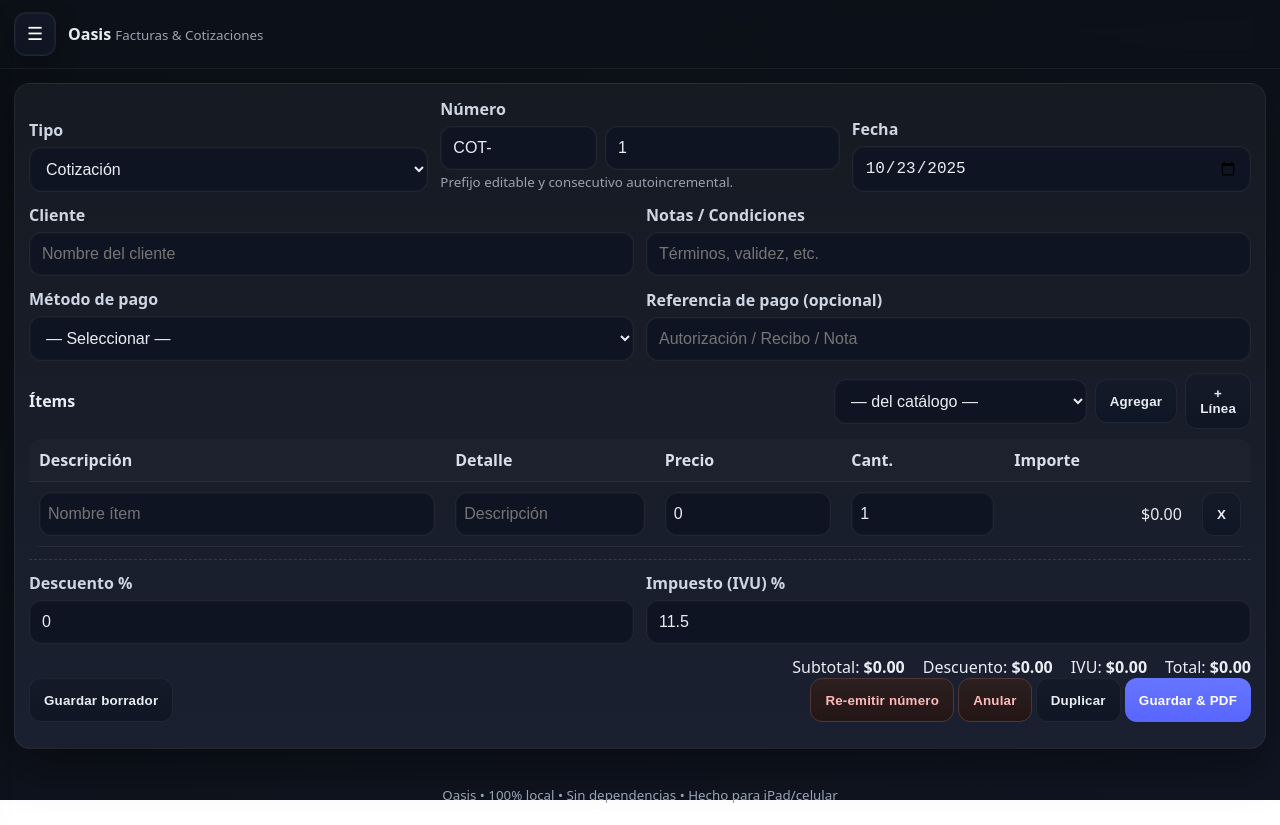
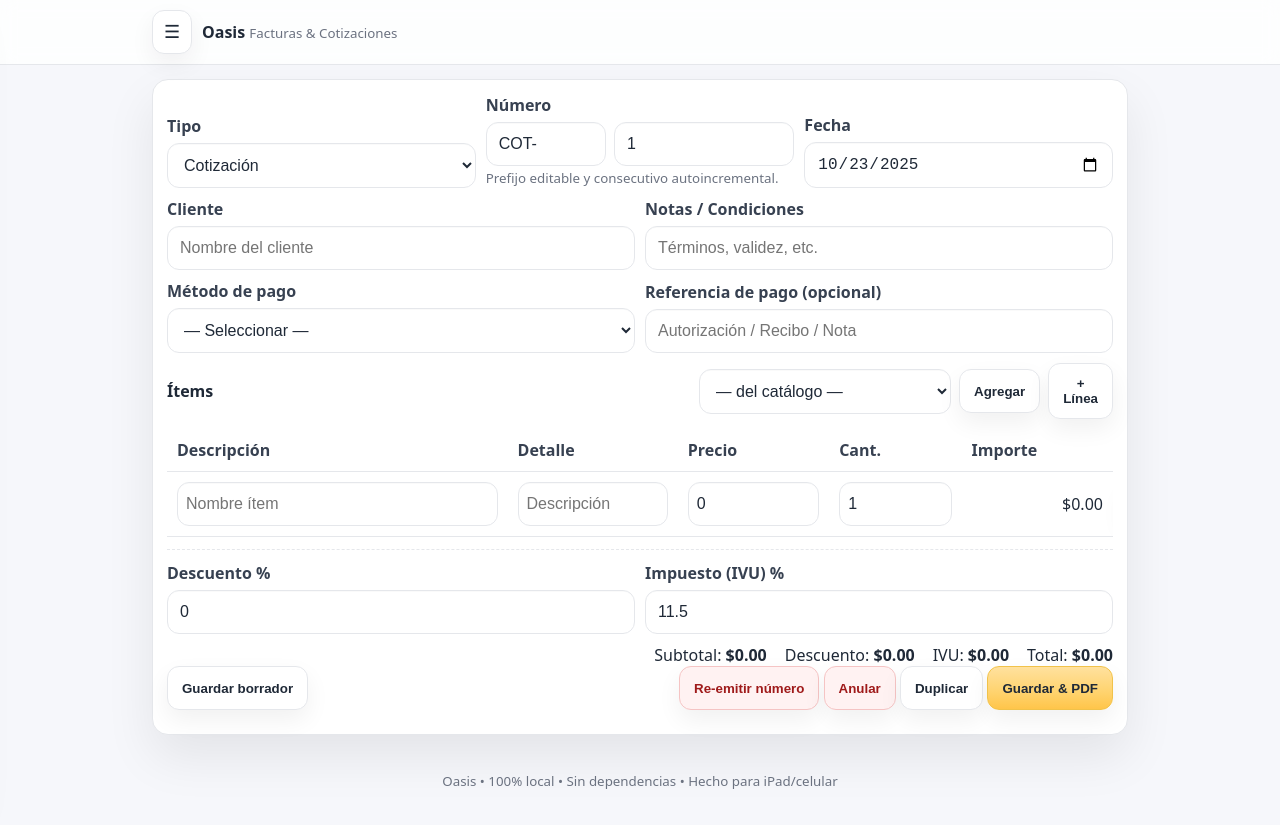
Before and after one commit to eliezelapolinaris2017-lab/FACTURAYCOTIZA, a plain HTML site: page index.html in a window 1280 px wide. Both pictures are taken after typing "Sample123", "Sample123" into the empty fields and a click on the button "Crear PIN". Drawn offline with Linux system fonts and the light colour scheme.

Commit message:
Change theme to light with golden accents
Updated the color scheme from dark to light with golden accents, modified various CSS variables, and adjusted styles for buttons, panels, and layout elements.

```diff
--- a/styles.css
+++ b/styles.css
@@ -1,161 +1,185 @@
-/* Modo oscuro elegante — mobile-first */
+/* Tema claro con acento dorado. Mobile-first. */
 :root{
-  --bg: #0c0f14;
-  --bg-grad-1: #0c0f14;
-  --bg-grad-2: #101522;
-  --panel: #161a22;
-  --panel-2: #1a2030;
-  --text: #e9edf3;
-  --muted: #9aa3b2;
-  --accent: #6b7cff;
-  --accent-2: #88a0ff;
-  --warn: #ffb300;
-  --border: #262b36;
-  --shadow: 0 20px 40px rgba(0,0,0,.35);
+  --bg: #f6f7fb;
+  --panel: #ffffff;
+  --text: #1f2937;
+  --muted: #6b7280;
+  --accent: #d4a62b;       /* dorado */
+  --accent-strong: #b68807;/* dorado fuerte */
+  --warn: #b91c1c;
+  --border: #e5e7eb;
+  --ring: rgba(212,166,43,.35);
 
-  /* Drawer (claro elegante) */
-  --drawer-bg:#fbfbfe;
-  --drawer-text:#172033;
+  /* Drawer */
+  --drawer-bg:#ffffff;
+  --drawer-text:#111827;
   --drawer-muted:#6b7280;
-  --drawer-active-bg:#eef2ff;
-  --drawer-active-text:#4f46e5;
+  --drawer-active-bg:#fff7e0;
+  --drawer-active-text:#a77800;
+
+  --shadow: 0 22px 50px rgba(0,0,0,.08);
+  --shadow-soft: 0 10px 24px rgba(0,0,0,.06);
 }
 
-*{box-sizing:border-box; -webkit-tap-highlight-color:transparent;}
-html,body{margin:0;padding:0; color:var(--text); font-family: ui-sans-serif, system-ui, -apple-system, "Segoe UI", Roboto, Inter, Arial, sans-serif; background:
-  linear-gradient(160deg, var(--bg-grad-1), var(--bg-grad-2)) fixed;}
+*{ box-sizing:border-box; -webkit-tap-highlight-color:transparent; }
+html, body{ margin:0; padding:0; background:var(--bg); color:var(--text); font-family: system-ui, -apple-system, "Segoe UI", Roboto, Inter, Arial, sans-serif; }
+img{ max-width:100%; height:auto; }
+
+/* Contenedor centrado para que nada se salga del borde */
+.container{ width:100%; max-width:1000px; margin:0 auto; padding:0 12px; }
 
 .topbar{
   position:sticky; top:0; z-index:20;
-  display:flex; align-items:center; justify-content:space-between;
-  padding:12px 14px;
-  border-bottom:1px solid rgba(255,255,255,.06);
-  background: rgba(14,18,26,.7); backdrop-filter: blur(10px);
+  background: rgba(255,255,255,.8); backdrop-filter: blur(8px);
+  border-bottom:1px solid var(--border);
+  padding:10px 0;
+}
+.brand{ display:flex; gap:10px; align-items:center; }
+#brandLogo{ width:32px; height:32px; object-fit:contain; background:#fff; border-radius:6px; display:none; box-shadow: var(--shadow-soft); }
+.brand small{ color:var(--muted); }
+
+/* Botones */
+.icon-btn{
+  background:#fff; border:1px solid var(--border); color:var(--text);
+  width:40px; height:40px; border-radius:12px; font-size:18px; display:grid; place-items:center;
+  box-shadow: var(--shadow-soft);
+}
+.btn{
+  padding:12px 14px; border-radius:12px; border:1px solid var(--border);
+  background:#ffffff; color:var(--text); font-weight:700;
+  box-shadow: var(--shadow-soft);
+}
+.btn.primary{
+  background: linear-gradient(180deg, #ffe19e, #ffd36e 60%, #ffc54a);
+  border: 1px solid #f1c24a;
+}
+.btn.primary:hover{ filter: brightness(0.98); }
+.btn.warn{ background:#fff2f2; border-color:#f5c4c4; color:#9f1a1a; }
+.btn:active{ transform: translateY(1px); }
+
+/* Paneles y layout */
+.panel{
+  margin:14px 0; padding:14px; background:var(--panel);
+  border:1px solid var(--border); border-radius:16px; box-shadow: var(--shadow);
+}
+.row{ display:flex; gap:10px; flex-wrap:wrap; align-items:flex-end; margin-bottom:10px; }
+.col{ flex:1 1 240px; min-width: 240px; }
+.inline{ display:flex; gap:8px; align-items:center; }
+.stack{ display:flex; flex-direction:column; gap:8px; }
+.right{ text-align:right; }
+.w-40{ width:40%; }
+.w-60{ width:60%; }
+.scroll-x{ overflow-x:auto; }
+
+/* Inputs */
+input, select{
+  width:100%; padding:12px 12px; border-radius:12px; border:1px solid var(--border);
+  background:#fff; color:var(--text); font-size:16px; outline:none;
+  box-shadow: inset 0 1px 0 rgba(0,0,0,.02);
+}
+input:focus, select:focus{
+  border-color: var(--accent);
+  box-shadow: 0 0 0 4px var(--ring);
+}
+label{ display:block; margin-bottom:6px; color:#374151; font-weight:700; }
+.hint{ color:var(--muted); }
+
+/* Tablas */
+.table{ width:100%; border-collapse: collapse; table-layout: fixed; }
+.table th, .table td{
+  border-bottom:1px solid var(--border); padding:10px; vertical-align:middle;
+  word-break: break-word; overflow-wrap: anywhere;
+}
+.table th{ text-align:left; color:#374151; font-weight:800; }
+.table td.right{ text-align:right; }
+.table tr:hover td{ background:#fafafa; }
+
+/* Ítems */
+.lines-header{ display:flex; align-items:center; justify-content:space-between; margin:10px 0; }
+.lines .table input{ padding:8px; }
+
+/* Totales */
+.totals{ border-top:1px dashed var(--border); margin-top:12px; padding-top:12px; }
+.sumas{ display:flex; justify-content:flex-end; gap:18px; margin-top:8px; flex-wrap:wrap; }
+.sumas strong{ font-variant-numeric: tabular-nums; }
+
+/* Footer */
+.footer{ padding:20px 0; text-align:center; color:var(--muted); }
+
+/* Overlay Auth */
+.overlay{
+  position: fixed; inset:0; display:flex; align-items:center; justify-content:center;
+  background: rgba(0,0,0,0.45); z-index:9999;
+}
+.overlay .card{
+  width:min(520px,92vw); background:var(--panel); border:1px solid var(--border);
+  border-radius:16px; padding:20px; box-shadow: var(--shadow);
+}
+.hidden{ display:none !important; }
+
+/* Logo preview */
+.logoPreview{ display:flex; align-items:center; gap:12px; margin-top:8px; }
+.logoPreview img{ width:88px; height:88px; object-fit:contain; background:#fff; border-radius:10px; border:1px solid var(--border); }
+
+/* Tabs */
+.tab{ display:none; }
+.tab.active{ display:block; }
+
+/* Drawer */
+.drawer-overlay{
+  position: fixed; inset:0; background: rgba(0,0,0,.35); opacity:0; pointer-events:none; transition:opacity .25s ease; z-index: 40;
+}
+.drawer{
+  position: fixed; top:0; left:0; height:100%; width:min(86vw, 360px);
+  background: var(--drawer-bg); color: var(--drawer-text);
+  box-shadow: var(--shadow);
+  transform: translateX(-110%); transition: transform .25s ease; z-index: 50; display:flex; flex-direction:column;
+}
+.drawer.open{ transform: translateX(0); }
+.drawer-overlay.open{ opacity:1; pointer-events:auto; }
+
+.drawer-header{ display:flex; align-items:center; justify-content:space-between; padding:18px 16px; }
+.drawer-brand{ display:flex; align-items:center; gap:12px; }
+#drawerLogo{ width:36px; height:36px; object-fit:contain; border-radius:8px; background:#fff; display:none; border:1px solid var(--border); }
+.drawer-title strong{ font-size:18px; }
+#btnDrawerClose{ background:#fff8e5; color:#8b6400; border:1px solid #f6e4b0; width:36px; height:36px; border-radius:10px; }
+
+.drawer-nav{ padding:8px; display:flex; flex-direction:column; gap:6px; }
+.drawer-item{
+  display:flex; align-items:center; gap:12px; width:100%;
+  background:transparent; border:none; text-align:left; padding:12px; border-radius:14px;
+  color:var(--drawer-text); font-weight:800; font-size:16px;
+}
+.drawer-item .ico{ width:22px; height:22px; display:grid; place-items:center; }
+.drawer-item .ico svg{ width:22px; height:22px; fill:#9aa3af; }
+.drawer-item.active{ background: var(--drawer-active-bg); color: var(--drawer-active-text); }
+.drawer-item.active .ico svg{ fill: var(--drawer-active-text); }
+.drawer-item:active{ transform: translateY(1px); }
+
+.drawer-footer{ margin-top:auto; padding:16px; color: var(--drawer-muted); }
+
+/* Botón flotante PWA */
+.pwa-home{
+  position: fixed; left: 12px; bottom: 16px; z-index: 60; display: none;
+  border: 1px solid var(--border); border-radius: 999px; padding: 12px 14px; font-size: 18px;
+  background: #fff; color: #92400e; box-shadow: var(--shadow);
 }
 
-.brand{display:flex; gap:12px; align-items:center;}
-#brandLogo{width:34px;height:34px;object-fit:contain;background:#fff;border-radius:8px;display:none;}
-.brand small{color:var(--muted);}
-
-.icon-btn{
-  background: linear-gradient(180deg,#121826,#0e1420);
-  border:1px solid rgba(255,255,255,.06);
-  color:#fff; width:42px;height:42px;border-radius:12px;font-size:18px;display:grid;place-items:center;
-  box-shadow: 0 8px 24px rgba(0,0,0,.25), inset 0 0 0 1px rgba(255,255,255,.04);
-}
-.icon-btn:active{transform:translateY(1px);}
-
-.btn{padding:12px 14px;border-radius:12px;border:1px solid rgba(255,255,255,.06);
-  background:linear-gradient(180deg,#141a28,#101724); color:#e9edf3; font-weight:700; letter-spacing:.2px;}
-.btn.primary{background:linear-gradient(180deg,#6776ff,#5865ff); border:none; color:white;}
-.btn.warn{background:linear-gradient(180deg,#2b1f1f,#251616); border-color:#523535; color:#ffb9b9;}
-.btn:active{transform:translateY(1px);}
-
-.panel{
-  margin:14px; padding:14px;
-  background: linear-gradient(180deg, var(--panel), var(--panel-2));
-  border: 1px solid rgba(255,255,255,.06);
-  border-radius:16px; box-shadow: var(--shadow);
+/* Print styles */
+@media print{
+  body{ background:#fff; color:#000; }
+  .no-print, .no-print *{ display:none !important; height:0 !important; }
+  @page{ size:auto; margin:12mm; }
+  .p-head{ display:flex; align-items:flex-start; justify-content:space-between; gap:10px; margin-bottom:10px; }
+  .p-head img{ width:96px; height:96px; object-fit:contain; }
+  .p-title{ font-size:22px; font-weight:800; margin: 6px 0 10px; }
+  .p-table{ width:100%; border-collapse: collapse; font-size:12px; table-layout:fixed; }
+  .p-table th, .p-table td{ border:1px solid #ccc; padding:6px; word-break: break-word; overflow-wrap: anywhere; }
+  .p-totals{ margin-top:10px; display:flex; justify-content:flex-end; }
+  .p-totals table{ border-collapse: collapse; }
+  .p-totals td{ padding:4px 8px; border:1px solid #ccc; }
 }
 
-.row{display:flex;gap:12px;flex-wrap:wrap;align-items:flex-end;margin-bottom:12px;}
-.col{flex:1 1 240px;min-width:240px;}
-.inline{display:flex;gap:8px;align-items:center;}
-.stack{display:flex;flex-direction:column;gap:8px;}
-
-input,select{
-  width:100%; padding:12px 12px; border-radius:12px; border:1px solid rgba(255,255,255,.08);
-  background:#0f1422; color:#e9edf3; font-size:16px; outline:none;
-  box-shadow: inset 0 0 0 1px rgba(255,255,255,.02);
-}
-input:focus,select:focus{border-color:var(--accent); box-shadow:0 0 0 3px rgba(104,125,255,.25);}
-
-label{display:block;margin-bottom:6px;color:#ced6e3;font-weight:700;}
-.hint{color:var(--muted);}
-
-.table{width:100%; border-collapse:collapse; border-radius:12px; overflow:hidden;}
-.table th, .table td{border-bottom:1px solid rgba(255,255,255,.06); padding:10px; vertical-align:middle;}
-.table th{ text-align:left; color:#d8dfeb; font-weight:800; background:rgba(255,255,255,.02);}
-.table tr:nth-child(even) td{ background: rgba(255,255,255,.02); }
-.table td.right{text-align:right;}
-.table tr:hover td{ background: rgba(255,255,255,.04); }
-
-.sticky-head thead th{ position: sticky; top: 0; backdrop-filter: blur(6px); z-index: 1; }
-
-.lines-header{display:flex;align-items:center;justify-content:space-between;margin:10px 0;}
-.lines .table input{padding:8px;}
-
-.totals{border-top:1px dashed rgba(255,255,255,.12);margin-top:12px;padding-top:12px;}
-.sumas{display:flex;justify-content:flex-end;gap:18px;margin-top:8px;flex-wrap:wrap;}
-.sumas strong{font-variant-numeric:tabular-nums;}
-
-.footer{padding:20px 14px;text-align:center;color:var(--muted);}
-
-.no-print{}
-.right{text-align:right;}
-.w-40{width:40%;}
-.w-60{width:60%;}
-.msg{margin-top:8px;color:var(--muted);}
-
-/* Overlay Auth */
-.overlay{position:fixed;inset:0;display:flex;align-items:center;justify-content:center;background:rgba(0,0,0,.65);z-index:9999;}
-.overlay .card{width:min(520px,92vw);background:linear-gradient(180deg,var(--panel),var(--panel-2));border:1px solid rgba(255,255,255,.08);border-radius:16px;padding:20px;box-shadow:var(--shadow);}
-.hidden{display:none !important;}
-
-/* Logo preview */
-.logoPreview{display:flex;align-items:center;gap:12px;margin-top:8px;}
-.logoPreview img{width:88px;height:88px;object-fit:contain;background:#fff;border-radius:10px;}
-
-/* Tabs */
-.tab{display:none;}
-.tab.active{display:block;}
-
-/* Drawer */
-.drawer-overlay{position:fixed;inset:0;background:rgba(0,0,0,.45);opacity:0;pointer-events:none;transition:opacity .25s ease;z-index:40;}
-.drawer{position:fixed;top:0;left:0;height:100%;width:min(86vw,360px); background:var(--drawer-bg);color:var(--drawer-text);
-  box-shadow:var(--shadow); transform:translateX(-110%); transition:transform .25s ease; z-index:50; display:flex; flex-direction:column; border-right:1px solid #e9e9f3;}
-.drawer.open{transform:translateX(0);}
-.drawer-overlay.open{opacity:1;pointer-events:auto;}
-
-.drawer-header{display:flex;align-items:center;justify-content:space-between;padding:18px 16px;}
-.drawer-brand{display:flex;align-items:center;gap:12px;}
-#drawerLogo{width:36px;height:36px;object-fit:contain;border-radius:8px;background:#fff;display:none;}
-.drawer-title strong{font-size:18px;}
-#btnDrawerClose{background:#eef2ff;color:#4f46e5;border:none;width:36px;height:36px;border-radius:10px;}
-
-.drawer-nav{padding:8px;display:flex;flex-direction:column;gap:6px;}
-.drawer-item{display:flex;align-items:center;gap:12px;width:100%;background:transparent;border:none;text-align:left;padding:12px;border-radius:14px; color:var(--drawer-text); font-weight:800; font-size:16px;}
-.drawer-item .ico{width:22px;height:22px;display:grid;place-items:center;}
-.drawer-item .ico svg{width:22px;height:22px;fill:#9aa3af;}
-.drawer-item.active{background:var(--drawer-active-bg);color:var(--drawer-active-text);}
-.drawer-item.active .ico svg{fill:var(--drawer-active-text);}
-.drawer-item:active{transform:translateY(1px);}
-.drawer-footer{margin-top:auto;padding:16px;color:var(--drawer-muted);}
-
-/* Botón flotante PWA: volver al inicio */
-.pwa-home{
-  position:fixed; left:12px; bottom:16px; z-index:60; display:none;
-  border:none; border-radius:999px; padding:12px 14px; font-size:18px;
-  background: linear-gradient(180deg,#0b1222,#091020); color:#fff;
-  box-shadow: 0 8px 24px rgba(0,0,0,.35), inset 0 0 0 1px rgba(255,255,255,.06);
-}
-.pwa-home:active{transform:translateY(1px);}
-
-/* Print */
-@media print{
-  body{background:#fff;color:#000;}
-  .no-print, .no-print *{display:none !important;height:0 !important;}
-  @page{size:auto;margin:12mm;}
-  .p-head{display:flex;align-items:flex-start;justify-content:space-between;gap:10px;margin-bottom:10px;}
-  .p-head img{width:96px;height:96px;object-fit:contain;}
-  .p-title{font-size:22px;font-weight:800;margin:6px 0 10px;}
-  .p-table{width:100%;border-collapse:collapse;font-size:12px;}
-  .p-table th,.p-table td{border:1px solid #ccc;padding:6px;}
-  .p-totals{margin-top:10px;display:flex;justify-content:flex-end;}
-  .p-totals table{border-collapse:collapse;}
-  .p-totals td{padding:4px 8px;border:1px solid #ccc;}
-}
-
-/* Touch y accesibilidad */
-button,input,select{min-height:44px;}
-button:focus-visible,input:focus-visible,select:focus-visible{outline:2px solid var(--accent); outline-offset:2px;}
+/* Accesibilidad */
+button, input, select{ min-height:44px; }
+button:focus-visible, input:focus-visible, select:focus-visible{ outline: 2px solid var(--accent); outline-offset: 2px; }
```
